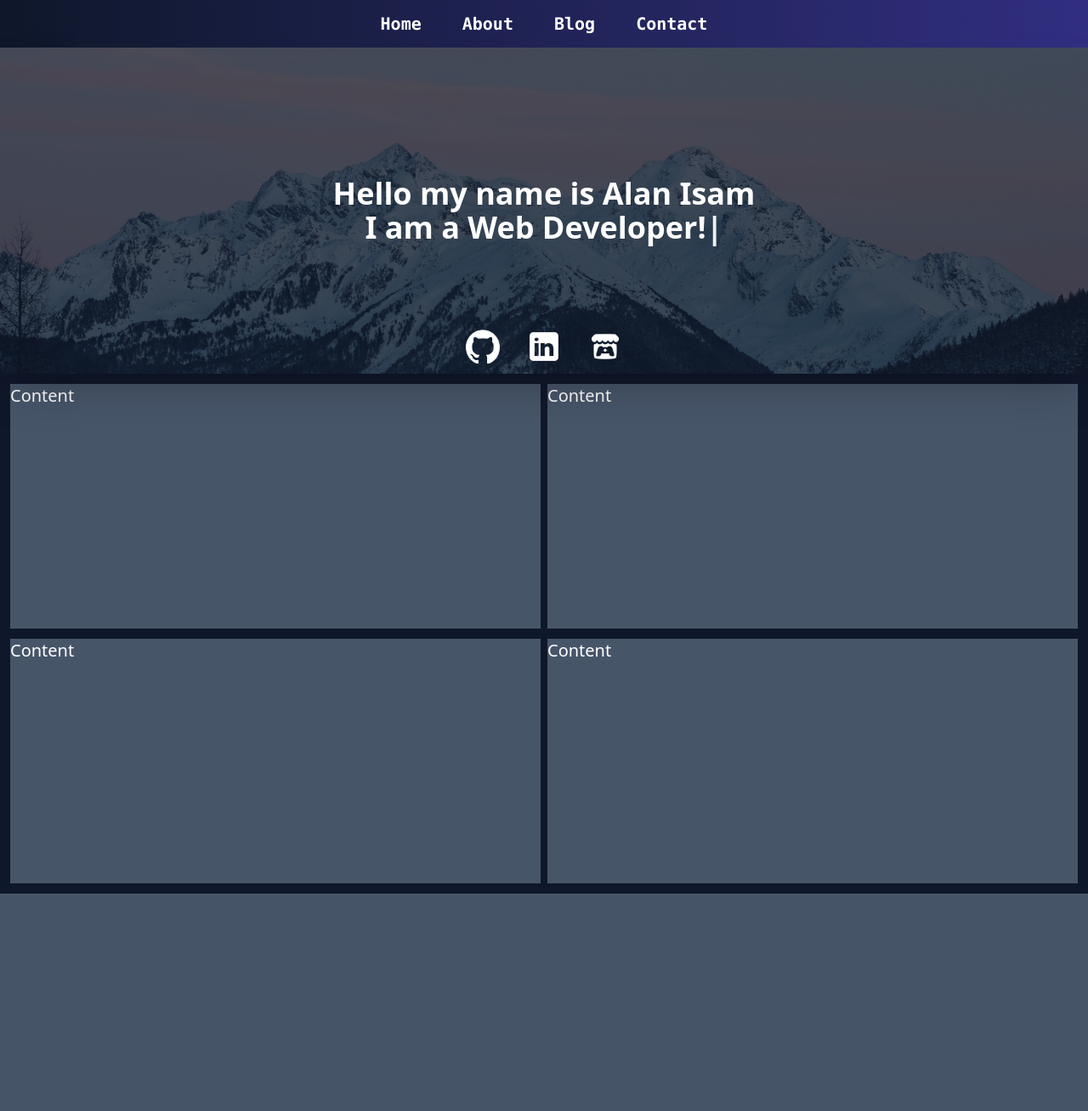
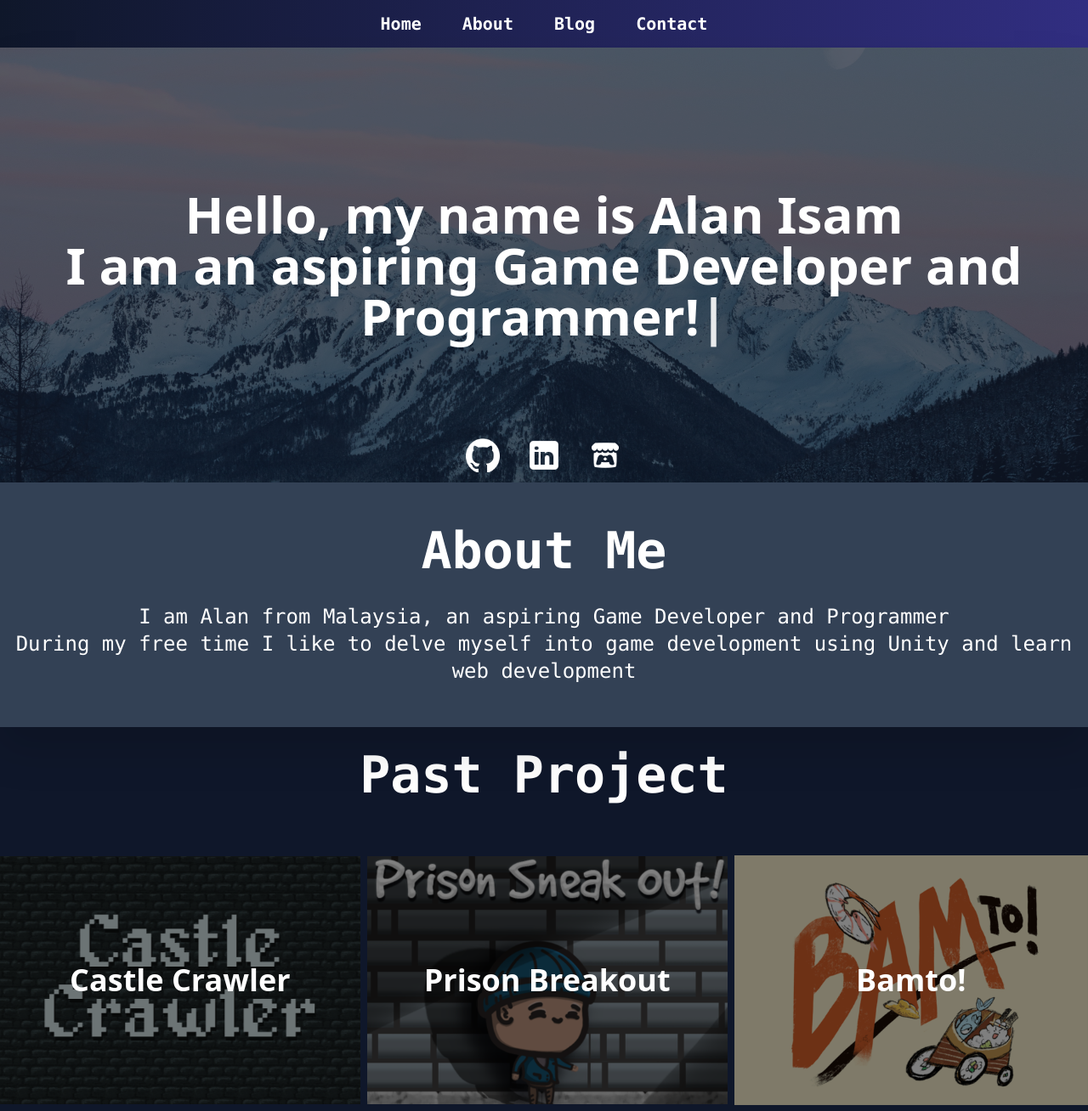
Before and after one commit to AlanIsam/alanisam.github.io, a PHP site: page / in a window 1280 px wide. Shown: the whole page at 85% size. Before the commit the page ends 1052 px from the top, so only its background shows below. Run offline with PHP 8.4, Linux system fonts and the light colour scheme.

Commit message:
added about me and past project

```diff
--- a/app.js
+++ b/app.js
@@ -1,16 +1,4 @@
-import Typed from 'typed.js';
-
-
-
-
-
-
-const typed = new Typed('.auto-type', {
-  strings: ['Hello my name is Alan'],
-  typeSpeed: 50,
-});
-
-const typed2 = new Typed('.auto-type2', {
-    strings: ['[Web Developer]'],
-    typeSpeed: 50,
+const typed = new Typed('#element', {
+    strings: ['Hello, my name is <b>Alan Isam</b> <br> I am an aspiring Game Developer and Programmer!'],
+    typeSpeed: 40,
   });
--- a/index.php
+++ b/index.php
@@ -21,36 +21,53 @@
         </li>
     </ul>
     <div class="relative shadow-2xl">
-    <img class="object-cover h-96 w-full opacity-25" src="/img/img3.jpg" alt="Image">
+    <img class="object-cover h-96 w-full opacity-30 md:h-128" src="/img/img3.jpg" alt="Image Of Mountain">
     <div class="absolute inset-0 flex flex-col items-center justify-center text-white">
-        <h1 class="text-4xl font-bold font-sans text-center"><span id="element"></span></h1>
+        <h1 class="text-4xl font-bold font-sans text-center mx-2 md:text-6xl"><span id="element"></span></h1>
         <div class="absolute bottom-0 flex justify-center space-x-8 w-full">
-            <a href ="https://github.com/AlanIsam"><img src="/img/github.png" href="https://github.com/AlanIsam" class="h-10 my-3" ></a>
-            <a href ="https://my.linkedin.com/in/alan-isam-34a596262"><img src="/img/linkedin.png" class="h-10 my-3" ></a>
-            <a href ="https://alanisam.itch.io/"><img src="/img/itchio.png" class="h-10 my-3" ></a>
+            <a href ="https://github.com/AlanIsam"><img src="/img/github.png" href="https://github.com/AlanIsam" class="h-10 my-3 hover:opacity-50" ></a>
+            <a href ="https://my.linkedin.com/in/alan-isam-34a596262"><img src="/img/linkedin.png" class="h-10 my-3 hover:opacity-50" ></a>
+            <a href ="https://alanisam.itch.io/"><img src="/img/itchio.png" class="h-10 my-3 hover:opacity-50" ></a>
         </div>
     </div>
 </div>
 
-<div class="flex flex-col md:flex-row items-center space-y-3 my-3 mx-3 md:space-y-0 md:space-x-2 text-xl">
-    <div class="bg-slate-600 w-full md:w-1/2 h-72 text-white md:mb-0">Content</div>
-    <div class="bg-slate-600 w-full md:w-1/2 h-72 text-white">Content</div>
+<div class=" bg-slate-700 flex flex-col md:flex-row items-center space-y-1 drop-shadow-2xl md:space-y-0 md:space-x-2 text-xl">
+    <div class="content-center w-full mx-2 h-72 font-mono text-white text-center md:mb-0"><div class="text-6xl"><b>About Me</b></div><div class="text-xl md:text-2xl"><br>I am Alan from Malaysia, an aspiring Game Developer and Programmer<br>During my free time I like to delve myself into game development using Unity and learn web development</div></div>
 </div>
 
-<div class="flex flex-col md:flex-row items-center space-y-3 my-3 mx-3 md:space-y-0 md:space-x-2 text-xl">
-    <div class="bg-slate-600 w-full md:w-1/2 h-72 text-white md:mb-0">Content</div>
-    <div class="bg-slate-600 w-full md:w-1/2 h-72 text-white">Content</div>
+<div class=" flex flex-col md:flex-row items-center md:space-y-0 md:space-x-2 text-xl">
+    <div class=" content-center w-full h-36 font-mono text-white text-center md:mb-0"><div class="text-5xl md:text-6xl"><b>Past Project</b></div><div class="text-xl md:text-2xl"><br></div></div>
+</div>
+
+<div class="flex flex-col md:flex-row items-center md:space-y-0 md:space-x-2 text-xl mx-auto w-full">
+    <div class="relative flex-grow my-2">
+        <a href="https://alanisam.itch.io/castle-crawler" class="relative block">
+            <img src="/img/games1.png" class="object-fit w-full h-max">
+            <div class="bg-black absolute inset-0 flex items-center justify-center opacity-50"></div>
+            <p class="absolute inset-0 flex items-center justify-center text-white hover:opacity-70 text-4xl"><b>Castle Crawler</b></p>
+        </a>
+    </div>
+    <div class="relative flex-grow my-2">
+        <a href="https://alanisam.itch.io/prison-sneak-out" class="relative block">
+            <img src="/img/games2.png" class="object-fit w-full h-max">
+            <div class="bg-black absolute inset-0 flex items-center justify-center opacity-50"></div>
+            <p class="absolute inset-0 flex items-center justify-center text-white hover:opacity-70 text-4xl"><b>Prison Breakout</b></p>
+        </a>
+    </div>
+    <div class="relative flex-grow my-2">
+        <a href="https://alanisam.itch.io/prison-sneak-out" class="relative block">
+            <img src="/img/games3.png" class="object-fit w-full h-max">
+            <div class="bg-black absolute inset-0 flex items-center justify-center opacity-50"></div>
+            <p class="absolute inset-0 flex items-center justify-center text-white hover:opacity-70 text-4xl"><b>Bamto!</b></p>
+        </a>
+    </div>
 </div>
 
 
+
+<script src="https://unpkg.com/typed.js@2.0.16/dist/typed.umd.js"></script>
   <script src="app.js"></script>
-  <script src="https://unpkg.com/typed.js@2.0.16/dist/typed.umd.js"></script>
-
- <script>
- const typed = new Typed('#element', {
-    strings: ['Hello my name is Alan Isam <br> I am a Web Developer!'],
-    typeSpeed: 40,
-  });</script>
 </body>
 
 </html>
--- a/styles.css
+++ b/styles.css
@@ -546,96 +546,26 @@ video {
   inset: 0px;
 }
 
-.inset-1 {
-  inset: 0.25rem;
-}
-
-.inset-x-0 {
-  left: 0px;
-  right: 0px;
-}
-
-.inset-x-1\/2 {
-  left: 50%;
-  right: 50%;
-}
-
-.inset-x-1\/3 {
-  left: 33.333333%;
-  right: 33.333333%;
-}
-
-.inset-x-\[351px\] {
-  left: 351px;
-  right: 351px;
-}
-
-.inset-x-1 {
-  left: 0.25rem;
-  right: 0.25rem;
-}
-
-.inset-x-3 {
-  left: 0.75rem;
-  right: 0.75rem;
-}
-
-.inset-x-10 {
-  left: 2.5rem;
-  right: 2.5rem;
-}
-
-.inset-x-12 {
-  left: 3rem;
-  right: 3rem;
-}
-
-.inset-x-20 {
-  left: 5rem;
-  right: 5rem;
-}
-
-.inset-x-1\/4 {
-  left: 25%;
-  right: 25%;
-}
-
-.inset-x-2\/4 {
-  left: 50%;
-  right: 50%;
-}
-
 .bottom-0 {
   bottom: 0px;
 }
 
-.left-1 {
-  left: 0.25rem;
+.z-0 {
+  z-index: 0;
 }
 
-.left-2 {
-  left: 0.5rem;
+.z-10 {
+  z-index: 10;
 }
 
-.left-3 {
-  left: 0.75rem;
+.mx-2 {
+  margin-left: 0.5rem;
+  margin-right: 0.5rem;
 }
 
-.left-10 {
-  left: 2.5rem;
-}
-
-.left-40 {
-  left: 10rem;
-}
-
-.right-40 {
-  right: 10rem;
-}
-
-.my-1 {
-  margin-top: 0.25rem;
-  margin-bottom: 0.25rem;
+.mx-3 {
+  margin-left: 0.75rem;
+  margin-right: 0.75rem;
 }
 
 .my-2 {
@@ -643,48 +573,14 @@ video {
   margin-bottom: 0.5rem;
 }
 
-.my-4 {
-  margin-top: 1rem;
-  margin-bottom: 1rem;
-}
-
-.mx-10 {
-  margin-left: 2.5rem;
-  margin-right: 2.5rem;
-}
-
-.my-5 {
-  margin-top: 1.25rem;
-  margin-bottom: 1.25rem;
-}
-
 .my-3 {
   margin-top: 0.75rem;
   margin-bottom: 0.75rem;
 }
 
-.mx-3 {
-  margin-left: 0.75rem;
-  margin-right: 0.75rem;
-}
-
-.my-16 {
-  margin-top: 4rem;
-  margin-bottom: 4rem;
-}
-
-.mx-12 {
-  margin-left: 3rem;
-  margin-right: 3rem;
-}
-
-.mx-20 {
-  margin-left: 5rem;
-  margin-right: 5rem;
-}
-
-.mb-3 {
-  margin-bottom: 0.75rem;
+.mx-auto {
+  margin-left: auto;
+  margin-right: auto;
 }
 
 .block {
@@ -695,88 +591,45 @@ video {
   display: flex;
 }
 
-.h-96 {
-  height: 24rem;
-}
-
-.h-20 {
-  height: 5rem;
-}
-
-.h-32 {
-  height: 8rem;
-}
-
-.h-2\/4 {
-  height: 50%;
-}
-
-.h-1\/4 {
-  height: 25%;
-}
-
-.h-40 {
-  height: 10rem;
-}
-
-.h-64 {
-  height: 16rem;
+.h-10 {
+  height: 2.5rem;
 }
 
 .h-72 {
   height: 18rem;
 }
 
-.h-16 {
-  height: 4rem;
+.h-max {
+  height: -moz-max-content;
+  height: max-content;
 }
 
-.h-12 {
-  height: 3rem;
+.h-128 {
+  height: 32rem;
 }
 
-.h-10 {
-  height: 2.5rem;
+.h-96 {
+  height: 24rem;
+}
+
+.h-36 {
+  height: 9rem;
 }
 
 .w-full {
   width: 100%;
 }
 
-.w-20 {
-  width: 5rem;
-}
-
-.w-40 {
-  width: 10rem;
-}
-
-.w-32 {
-  width: 8rem;
-}
-
-.w-2\/4 {
-  width: 50%;
-}
-
-.w-1\/4 {
-  width: 25%;
-}
-
-.w-1\/2 {
-  width: 50%;
-}
-
-.w-16 {
-  width: 4rem;
-}
-
-.flex-row {
-  flex-direction: row;
+.flex-grow {
+  flex-grow: 1;
 }
 
 .flex-col {
   flex-direction: column;
+}
+
+.content-center {
+  align-content: center;
 }
 
 .items-center {
@@ -787,10 +640,16 @@ video {
   justify-content: center;
 }
 
-.space-x-20 > :not([hidden]) ~ :not([hidden]) {
+.space-x-8 > :not([hidden]) ~ :not([hidden]) {
   --tw-space-x-reverse: 0;
-  margin-right: calc(5rem * var(--tw-space-x-reverse));
-  margin-left: calc(5rem * calc(1 - var(--tw-space-x-reverse)));
+  margin-right: calc(2rem * var(--tw-space-x-reverse));
+  margin-left: calc(2rem * calc(1 - var(--tw-space-x-reverse)));
+}
+
+.space-y-1 > :not([hidden]) ~ :not([hidden]) {
+  --tw-space-y-reverse: 0;
+  margin-top: calc(0.25rem * calc(1 - var(--tw-space-y-reverse)));
+  margin-bottom: calc(0.25rem * var(--tw-space-y-reverse));
 }
 
 .space-y-3 > :not([hidden]) ~ :not([hidden]) {
@@ -799,41 +658,23 @@ video {
   margin-bottom: calc(0.75rem * var(--tw-space-y-reverse));
 }
 
-.space-x-8 > :not([hidden]) ~ :not([hidden]) {
-  --tw-space-x-reverse: 0;
-  margin-right: calc(2rem * var(--tw-space-x-reverse));
-  margin-left: calc(2rem * calc(1 - var(--tw-space-x-reverse)));
-}
-
-.space-x-4 > :not([hidden]) ~ :not([hidden]) {
-  --tw-space-x-reverse: 0;
-  margin-right: calc(1rem * var(--tw-space-x-reverse));
-  margin-left: calc(1rem * calc(1 - var(--tw-space-x-reverse)));
-}
-
 .rounded {
   border-radius: 0.25rem;
-}
-
-.rounded-md {
-  border-radius: 0.375rem;
-}
-
-.rounded-xl {
-  border-radius: 0.75rem;
-}
-
-.rounded-bl-md {
-  border-bottom-left-radius: 0.375rem;
-}
-
-.rounded-br-md {
-  border-bottom-right-radius: 0.375rem;
 }
 
 .bg-slate-600 {
   --tw-bg-opacity: 1;
   background-color: rgb(71 85 105 / var(--tw-bg-opacity));
+}
+
+.bg-black {
+  --tw-bg-opacity: 1;
+  background-color: rgb(0 0 0 / var(--tw-bg-opacity));
+}
+
+.bg-slate-700 {
+  --tw-bg-opacity: 1;
+  background-color: rgb(51 65 85 / var(--tw-bg-opacity));
 }
 
 .bg-gradient-to-r {
@@ -859,16 +700,6 @@ video {
      object-fit: cover;
 }
 
-.object-bottom {
-  -o-object-position: bottom;
-     object-position: bottom;
-}
-
-.object-center {
-  -o-object-position: center;
-     object-position: center;
-}
-
 .p-3 {
   padding: 0.75rem;
 }
@@ -888,11 +719,6 @@ video {
   padding-bottom: 0.125rem;
 }
 
-.py-3 {
-  padding-top: 0.75rem;
-  padding-bottom: 0.75rem;
-}
-
 .text-center {
   text-align: center;
 }
@@ -905,14 +731,34 @@ video {
   font-family: ui-sans-serif, system-ui, -apple-system, BlinkMacSystemFont, "Segoe UI", Roboto, "Helvetica Neue", Arial, "Noto Sans", sans-serif, "Apple Color Emoji", "Segoe UI Emoji", "Segoe UI Symbol", "Noto Color Emoji";
 }
 
+.text-3xl {
+  font-size: 1.875rem;
+  line-height: 2.25rem;
+}
+
 .text-4xl {
   font-size: 2.25rem;
   line-height: 2.5rem;
 }
 
+.text-5xl {
+  font-size: 3rem;
+  line-height: 1;
+}
+
 .text-xl {
   font-size: 1.25rem;
   line-height: 1.75rem;
+}
+
+.text-2xl {
+  font-size: 1.5rem;
+  line-height: 2rem;
+}
+
+.text-6xl {
+  font-size: 3.75rem;
+  line-height: 1;
 }
 
 .font-bold {
@@ -924,8 +770,29 @@ video {
   color: rgb(255 255 255 / var(--tw-text-opacity));
 }
 
-.opacity-25 {
-  opacity: 0.25;
+.text-black {
+  --tw-text-opacity: 1;
+  color: rgb(0 0 0 / var(--tw-text-opacity));
+}
+
+.opacity-30 {
+  opacity: 0.3;
+}
+
+.opacity-50 {
+  opacity: 0.5;
+}
+
+.opacity-100 {
+  opacity: 1;
+}
+
+.opacity-70 {
+  opacity: 0.7;
+}
+
+.opacity-0 {
+  opacity: 0;
 }
 
 .shadow-2xl {
@@ -934,27 +801,34 @@ video {
   box-shadow: var(--tw-ring-offset-shadow, 0 0 #0000), var(--tw-ring-shadow, 0 0 #0000), var(--tw-shadow);
 }
 
+.drop-shadow-2xl {
+  --tw-drop-shadow: drop-shadow(0 25px 25px rgb(0 0 0 / 0.15));
+  filter: var(--tw-blur) var(--tw-brightness) var(--tw-contrast) var(--tw-grayscale) var(--tw-hue-rotate) var(--tw-invert) var(--tw-saturate) var(--tw-sepia) var(--tw-drop-shadow);
+}
+
 .hover\:bg-slate-700:hover {
   --tw-bg-opacity: 1;
   background-color: rgb(51 65 85 / var(--tw-bg-opacity));
 }
 
-@media (min-width: 640px) {
-  .sm\:w-\[480px\] {
-    width: 480px;
-  }
+.hover\:bg-opacity-40:hover {
+  --tw-bg-opacity: 0.4;
+}
 
-  .sm\:space-x-10 > :not([hidden]) ~ :not([hidden]) {
-    --tw-space-x-reverse: 0;
-    margin-right: calc(2.5rem * var(--tw-space-x-reverse));
-    margin-left: calc(2.5rem * calc(1 - var(--tw-space-x-reverse)));
-  }
+.hover\:opacity-20:hover {
+  opacity: 0.2;
+}
 
-  .sm\:space-x-5 > :not([hidden]) ~ :not([hidden]) {
-    --tw-space-x-reverse: 0;
-    margin-right: calc(1.25rem * var(--tw-space-x-reverse));
-    margin-left: calc(1.25rem * calc(1 - var(--tw-space-x-reverse)));
-  }
+.hover\:opacity-50:hover {
+  opacity: 0.5;
+}
+
+.hover\:opacity-40:hover {
+  opacity: 0.4;
+}
+
+.hover\:opacity-70:hover {
+  opacity: 0.7;
 }
 
 @media (min-width: 768px) {
@@ -966,20 +840,22 @@ video {
     display: inline-block;
   }
 
-  .md\:w-\[480px\] {
-    width: 480px;
+  .md\:h-96 {
+    height: 24rem;
   }
 
-  .md\:w-1\/2 {
-    width: 50%;
-  }
-
-  .md\:shrink-0 {
-    flex-shrink: 0;
+  .md\:h-128 {
+    height: 32rem;
   }
 
   .md\:flex-row {
     flex-direction: row;
+  }
+
+  .md\:space-x-2 > :not([hidden]) ~ :not([hidden]) {
+    --tw-space-x-reverse: 0;
+    margin-right: calc(0.5rem * var(--tw-space-x-reverse));
+    margin-left: calc(0.5rem * calc(1 - var(--tw-space-x-reverse)));
   }
 
   .md\:space-x-8 > :not([hidden]) ~ :not([hidden]) {
@@ -994,38 +870,23 @@ video {
     margin-bottom: calc(0px * var(--tw-space-y-reverse));
   }
 
-  .md\:space-x-5 > :not([hidden]) ~ :not([hidden]) {
-    --tw-space-x-reverse: 0;
-    margin-right: calc(1.25rem * var(--tw-space-x-reverse));
-    margin-left: calc(1.25rem * calc(1 - var(--tw-space-x-reverse)));
+  .md\:text-2xl {
+    font-size: 1.5rem;
+    line-height: 2rem;
   }
 
-  .md\:space-x-6 > :not([hidden]) ~ :not([hidden]) {
-    --tw-space-x-reverse: 0;
-    margin-right: calc(1.5rem * var(--tw-space-x-reverse));
-    margin-left: calc(1.5rem * calc(1 - var(--tw-space-x-reverse)));
+  .md\:text-5xl {
+    font-size: 3rem;
+    line-height: 1;
   }
 
-  .md\:space-x-4 > :not([hidden]) ~ :not([hidden]) {
-    --tw-space-x-reverse: 0;
-    margin-right: calc(1rem * var(--tw-space-x-reverse));
-    margin-left: calc(1rem * calc(1 - var(--tw-space-x-reverse)));
+  .md\:text-4xl {
+    font-size: 2.25rem;
+    line-height: 2.5rem;
   }
 
-  .md\:space-x-0 > :not([hidden]) ~ :not([hidden]) {
-    --tw-space-x-reverse: 0;
-    margin-right: calc(0px * var(--tw-space-x-reverse));
-    margin-left: calc(0px * calc(1 - var(--tw-space-x-reverse)));
-  }
-
-  .md\:space-x-2 > :not([hidden]) ~ :not([hidden]) {
-    --tw-space-x-reverse: 0;
-    margin-right: calc(0.5rem * var(--tw-space-x-reverse));
-    margin-left: calc(0.5rem * calc(1 - var(--tw-space-x-reverse)));
-  }
-
-  .md\:text-xl {
-    font-size: 1.25rem;
-    line-height: 1.75rem;
+  .md\:text-6xl {
+    font-size: 3.75rem;
+    line-height: 1;
   }
 }
--- a/tailwind.config.js
+++ b/tailwind.config.js
@@ -2,7 +2,9 @@
 module.exports = {
   content: ["./*.{html,js,php}"],
   theme: {
-    extend: {},
+    extend: { spacing: {
+      '128': '32rem',
+    }},
   },
   plugins: [],
 }
```
Also changed, not shown: img/games1.png (added), img/games2.png (added), img/games3.png (added).
